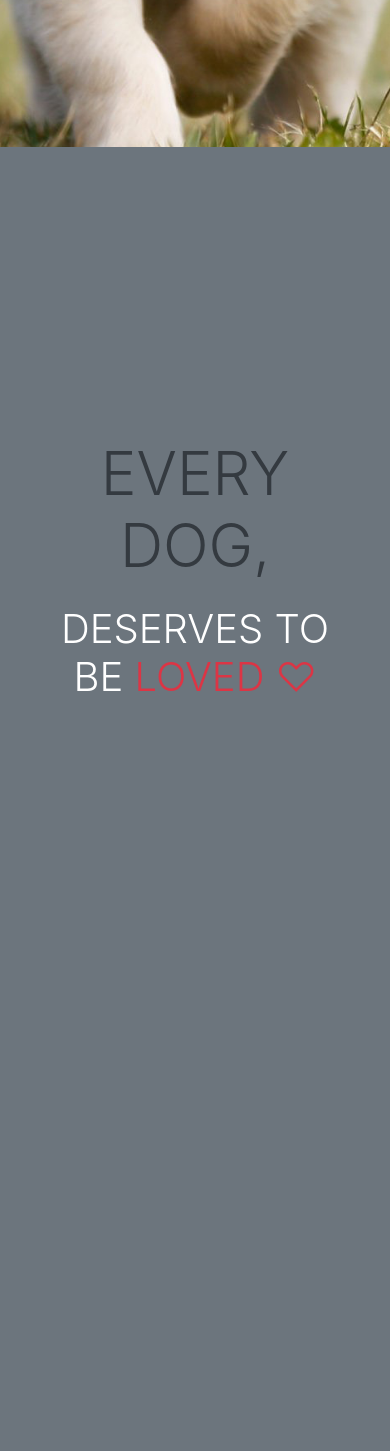
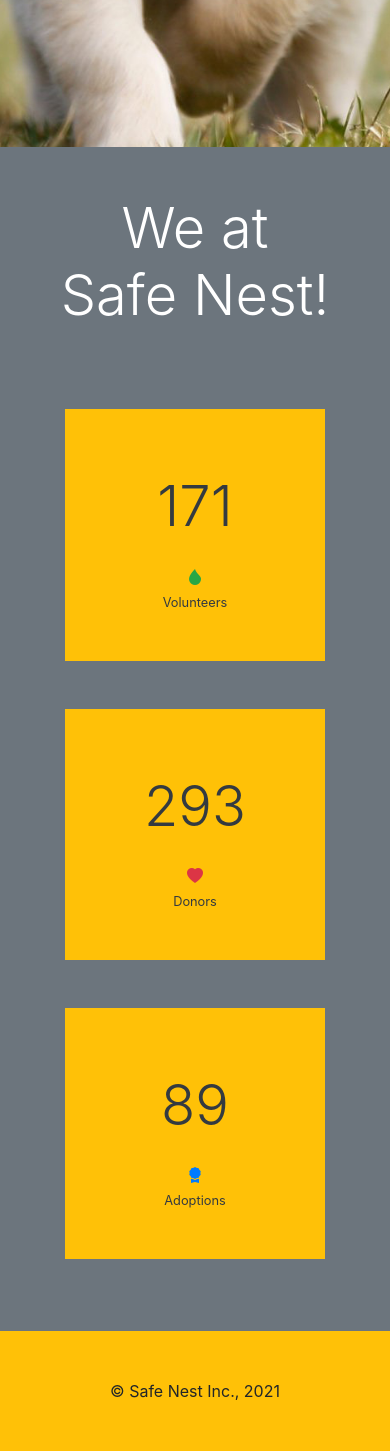
Before and after one commit to kousik-prabu-git/SafeNest, a Django app: page / in a window 390 px wide. Shown: the part 697-2148 px from the top of the page. Before the commit the page ends 1389 px from the top, so only its background shows below. Run offline with Django 3.2, Linux system fonts and the light colour scheme; data comes from the database, SQL or seed files in the repository; both versions use the stored data as it was after the commit; some libraries are stand-ins or nearby versions.

Commit message:
Db corrections, Home Page counters, Backend modules

```diff
--- a/app/models.py
+++ b/app/models.py
@@ -14,6 +14,7 @@ class PetProfile(models.Model):
     description = models.TextField()
     image = models.URLField()
     sex = models.CharField(max_length=10)
+    adopted = models.BooleanField(default=False)
 
     def __str__(self):
         return self.name
--- a/app/templates/adopt/home.html
+++ b/app/templates/adopt/home.html
@@ -29,8 +29,13 @@
                 </div>
                 <br>
                 <div class="text-right">
+                    {% if request.user.is_authenticated %}
                     <button type="button" class="btn btn-warning" data-toggle="modal"
                         data-target="#adoptCardModal-{{forloop.counter}}">Adopt</button>
+                      {% else %}
+                      <button type="button" class="btn btn-warning" disabled>Adopt</button> <br>
+                      <small class="text-muted">Login to adopted</small>
+                    {% endif %}
                 </div>
             </div>
         </div>
--- a/app/templates/base.html
+++ b/app/templates/base.html
@@ -9,9 +9,8 @@
   <link rel="stylesheet" href="https://maxcdn.bootstrapcdn.com/bootstrap/4.0.0/css/bootstrap.min.css"
     integrity="sha384-Gn5384xqQ1aoWXA+058RXPxPg6fy4IWvTNh0E263XmFcJlSAwiGgFAW/dAiS6JXm" crossorigin="anonymous">
   <link rel="stylesheet" href="https://cdn.jsdelivr.net/npm/bootstrap-icons@1.4.0/font/bootstrap-icons.css">
-  <script src="https://code.jquery.com/jquery-3.2.1.slim.min.js"
-  integrity="sha384-KJ3o2DKtIkvYIK3UENzmM7KCkRr/rE9/Qpg6aAZGJwFDMVNA/GpGFF93hXpG5KkN"
-  crossorigin="anonymous"></script>
+  <script src="https://code.jquery.com/jquery-3.6.0.min.js"
+    integrity="sha256-/xUj+3OJU5yExlq6GSYGSHk7tPXikynS7ogEvDej/m4=" crossorigin="anonymous"></script>
   <script src="https://cdnjs.cloudflare.com/ajax/libs/popper.js/1.12.9/umd/popper.min.js"
     integrity="sha384-ApNbgh9B+Y1QKtv3Rn7W3mgPxhU9K/ScQsAP7hUibX39j7fakFPskvXusvfa0b4Q"
     crossorigin="anonymous"></script>
@@ -64,25 +63,32 @@
         font-size: 14px;
       }
     }
-    .modal-content{
+
+    .modal-content {
       background-color: #ffc107;
     }
-    .hr{
+
+    .hr {
       background-color: #ffc107;
     }
-    .form-control{
+
+    .form-control {
       background-color: #ffc107;
       border: none;
       border-bottom: 2px solid #343a40;
     }
-    .form-control:focus{
+
+    .form-control:focus {
       background-color: #ffc107;
       border: none;
       border-bottom: 2px solid #343a40;
       outline: none;
-    }.form-control::placeholder{
+    }
+
+    .form-control::placeholder {
       color: #343a40;
     }
+
     .form-control:focus {
       outline: none;
     }
@@ -157,9 +163,11 @@
       }
 
     }
-  .x-small{
+
+    .x-small {
       font-size: 10px;
     }
+
     .sessions {
       margin-top: 2rem;
       border-radius: 12px;
@@ -173,10 +181,12 @@
       padding-left: 20px;
       margin-left: 10px;
     }
+
     .bullets:last-child {
       border: 0px;
       padding-bottom: 0;
     }
+
     .bullets:before {
       content: "";
       width: 15px;
@@ -230,7 +240,7 @@
       <div class="collapse navbar-collapse" id="navbarSupportedContent">
         <ul class="navbar-nav ml-auto">
           <li class="nav-item mx-1 active">
-            <a class="nav-link" href="#">Home</a>
+            <a class="nav-link" href="/">Home</a>
           </li>
           <li class="nav-item mx-1 active">
             <a class="nav-link" href="/volunteer">Volunteer</a>
@@ -247,7 +257,8 @@
           </li>
           {% else %}
           <li class="nav-item mx-1 active">
-            <a class="nav-link" href="javascript: void(0);" data-toggle="modal" data-target="#exampleModalCenter"><i class="bi bi-box-arrow-in-right"></i></a>
+            <a class="nav-link" href="javascript: void(0);" data-toggle="modal" data-target="#exampleModalCenter"><i
+                class="bi bi-box-arrow-in-right"></i></a>
           </li>
           {% endif %}
         </ul>
@@ -259,7 +270,9 @@
 
   {% endblock content %}
 
-
+  <div class="bg-warning p-5 text-center">
+    &copy; Safe Nest Inc., {% now "Y" %}
+  </div>
 
   {% block scripts %}
 
--- a/app/templates/home.html
+++ b/app/templates/home.html
@@ -1,6 +1,8 @@
 {% extends "base.html" %}
 
 {% block content %}
+<style>
+</style>
 <div class="auto-center hero-banner">
     <div class="mx-2 ml-md-5 text-dark bg-warning p-5 rounded">
         <div class="display-4 text-danger ml-md-1 font-medium">BECAUSE,</div>
@@ -10,14 +12,53 @@
 </div>
 
 <div class="auto-center text-center bg-secondary justify-content-center">
-    <div class="mx-2 mr-md-5 text-white  p-5 rounded">
-        <div class="display-3 text-dark" style="font-size: 60px;">EVERY DOG,</div> <br>
-        <div class="display-4" style="font-size: 40px;">DESERVES TO BE <span class="text-danger">LOVED ♡</span></div>
+    <div class="mx-2 mr-md-8 text-white p-5 rounded">
+        <div class="row text-center">
+            <div class="col">
+                <h3 class="display-4">We at Safe Nest!</h3>
+            </div>
+        </div>
+        <br>
+        <br>
+        <div class="row text-dark">
+            <div class="col col-md-4 p-4">
+                <div class="bg-warning p-5">
+                    <h1 class="display-4 p-3 counter">171</h1>
+                    <i class="bi bi-droplet-fill text-success"></i> <br>
+                    <small>Volunteers</small>
+                </div>
+            </div>
+            <div class="col col-md-4 p-4">
+                <div class="bg-warning p-5">
+                    <h1 class="display-4 p-3 counter">293</h1>
+                    <i class="bi bi-heart-fill text-danger"></i> <br>
+                    <small>Donors</small>
+                </div>
+            </div>
+            <div class="col col-md-4 p-4">
+                <div class="bg-warning p-5">
+                    <h1 class="display-4 p-3 counter">89</h1>
+                    <i class="bi bi-award-fill text-primary"></i> <br>
+                    <small>Adoptions</small>
+                </div>
+            </div>
+        </div>
     </div>
 </div>
 
 {% endblock content %}
 {% block scripts %}
-  <script>
-  </script>
+<script>
+    $('.counter').each(function () {
+        $(this).prop('Counter',0).animate({
+            Counter: $(this).text()
+        }, {
+            duration: 1000,
+            easing: 'swing',
+            step: function (now) {
+                $(this).text(Math.ceil(now));
+            }
+        });
+    });
+</script>
 {% endblock scripts %}
--- a/app/views.py
+++ b/app/views.py
@@ -7,7 +7,12 @@ from django.contrib.auth.mixins import LoginRequiredMixin
 
 class HomeView(View):
     def get(self, request):
-        return render(request, 'home.html')
+        context = {
+            "volunteers" : len(Profile.objects.filter(isVolunteer=True)),
+            "donors" : len(Profile.objects.filter(isDonor=True)),
+            "adoptions" : len(PetProfile.objects.filter(adopted=True)),
+        }
+        return render(request, 'home.html', context)
 
 class ProfileView(LoginRequiredMixin, View):
     def get(self, request):
```
Also changed, not shown: app/migrations/0019_petprofile_adopted.py (added), db.sqlite3. Lines whose indentation alone changed are shown as unchanged.
